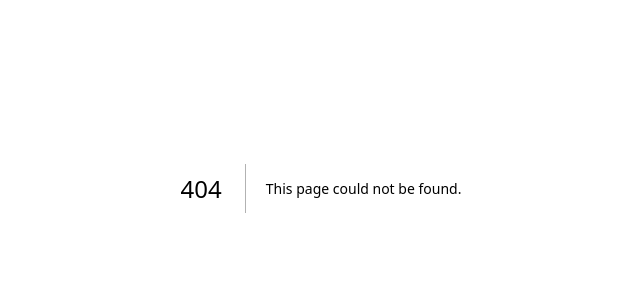
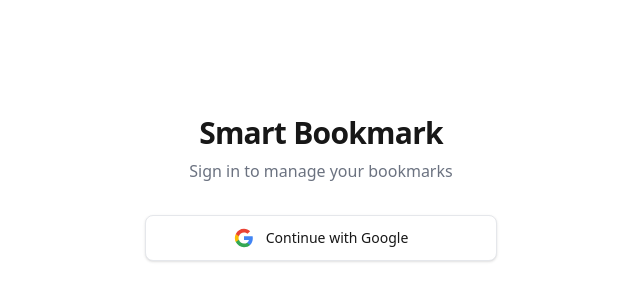
Before and after one commit to grafenx07/smart-bookmark-app, a Next.js app: page /login in a window 1280 px wide. Before the commit this address had no page. Shown: the part 212-512 px from the top of the page, without its empty margins (319-959 px from the left). Built offline with nearby package versions, Linux system fonts and the light colour scheme; no server answers.

Commit message:
feat: add google oauth authentication

```diff
--- /dev/null
+++ b/src/app/auth/callback/route.ts
@@ -0,0 +1,24 @@
+import { createClient } from "@/lib/supabase/server";
+import { NextResponse } from "next/server";
+
+/**
+ * OAuth callback handler.
+ * Supabase redirects here after Google login with an auth code.
+ * We exchange the code for a session and redirect to /dashboard.
+ */
+export async function GET(request: Request) {
+  const { searchParams, origin } = new URL(request.url);
+  const code = searchParams.get("code");
+  const next = searchParams.get("next") ?? "/dashboard";
+
+  if (code) {
+    const supabase = await createClient();
+    const { error } = await supabase.auth.exchangeCodeForSession(code);
+    if (!error) {
+      return NextResponse.redirect(`${origin}${next}`);
+    }
+  }
+
+  // If something went wrong, redirect back to login
+  return NextResponse.redirect(`${origin}/login?error=auth`);
+}
--- /dev/null
+++ b/src/app/dashboard/logout-button.tsx
@@ -0,0 +1,24 @@
+"use client";
+
+import { createClient } from "@/lib/supabase/client";
+import { useRouter } from "next/navigation";
+
+export function LogoutButton() {
+  const router = useRouter();
+
+  const handleLogout = async () => {
+    const supabase = createClient();
+    await supabase.auth.signOut();
+    router.push("/login");
+    router.refresh();
+  };
+
+  return (
+    <button
+      onClick={handleLogout}
+      className="rounded-lg border border-border px-3 py-1.5 text-sm font-medium transition-colors hover:bg-card focus:outline-none focus:ring-2 focus:ring-primary focus:ring-offset-2"
+    >
+      Sign out
+    </button>
+  );
+}
--- /dev/null
+++ b/src/app/dashboard/page.tsx
@@ -0,0 +1,29 @@
+import { createClient } from "@/lib/supabase/server";
+import { redirect } from "next/navigation";
+import { LogoutButton } from "./logout-button";
+
+export default async function DashboardPage() {
+  const supabase = await createClient();
+  const { data: { user } } = await supabase.auth.getUser();
+
+  if (!user) {
+    redirect("/login");
+  }
+
+  return (
+    <div className="min-h-screen">
+      <header className="border-b border-border">
+        <div className="mx-auto flex max-w-4xl items-center justify-between px-4 py-4">
+          <h1 className="text-xl font-bold">Smart Bookmark</h1>
+          <div className="flex items-center gap-4">
+            <span className="text-sm text-muted">{user.email}</span>
+            <LogoutButton />
+          </div>
+        </div>
+      </header>
+      <main className="mx-auto max-w-4xl px-4 py-8">
+        <p className="text-muted">Your bookmarks will appear here.</p>
+      </main>
+    </div>
+  );
+}
--- /dev/null
+++ b/src/app/login/login-button.tsx
@@ -0,0 +1,42 @@
+"use client";
+
+import { createClient } from "@/lib/supabase/client";
+
+export function LoginButton() {
+  const handleLogin = async () => {
+    const supabase = createClient();
+    await supabase.auth.signInWithOAuth({
+      provider: "google",
+      options: {
+        redirectTo: `${window.location.origin}/auth/callback`,
+      },
+    });
+  };
+
+  return (
+    <button
+      onClick={handleLogin}
+      className="flex w-full items-center justify-center gap-3 rounded-lg border border-border bg-white px-4 py-3 text-sm font-medium text-foreground shadow-sm transition-colors hover:bg-card focus:outline-none focus:ring-2 focus:ring-primary focus:ring-offset-2"
+    >
+      <svg className="h-5 w-5" viewBox="0 0 24 24">
+        <path
+          d="M22.56 12.25c0-.78-.07-1.53-.2-2.25H12v4.26h5.92a5.06 5.06 0 0 1-2.2 3.32v2.77h3.57c2.08-1.92 3.28-4.74 3.28-8.1z"
+          fill="#4285F4"
+        />
+        <path
+          d="M12 23c2.97 0 5.46-.98 7.28-2.66l-3.57-2.77c-.98.66-2.23 1.06-3.71 1.06-2.86 0-5.29-1.93-6.16-4.53H2.18v2.84C3.99 20.53 7.7 23 12 23z"
+          fill="#34A853"
+        />
+        <path
+          d="M5.84 14.09c-.22-.66-.35-1.36-.35-2.09s.13-1.43.35-2.09V7.07H2.18C1.43 8.55 1 10.22 1 12s.43 3.45 1.18 4.93l2.85-2.22.81-.62z"
+          fill="#FBBC05"
+        />
+        <path
+          d="M12 5.38c1.62 0 3.06.56 4.21 1.64l3.15-3.15C17.45 2.09 14.97 1 12 1 7.7 1 3.99 3.47 2.18 7.07l3.66 2.84c.87-2.6 3.3-4.53 6.16-4.53z"
+          fill="#EA4335"
+        />
+      </svg>
+      Continue with Google
+    </button>
+  );
+}
--- /dev/null
+++ b/src/app/login/page.tsx
@@ -0,0 +1,25 @@
+import { createClient } from "@/lib/supabase/server";
+import { redirect } from "next/navigation";
+import { LoginButton } from "./login-button";
+
+export default async function LoginPage() {
+  // If user is already logged in, redirect to dashboard
+  const supabase = await createClient();
+  const { data: { user } } = await supabase.auth.getUser();
+
+  if (user) {
+    redirect("/dashboard");
+  }
+
+  return (
+    <div className="flex min-h-screen items-center justify-center">
+      <div className="w-full max-w-sm space-y-8 px-4">
+        <div className="text-center">
+          <h1 className="text-3xl font-bold tracking-tight">Smart Bookmark</h1>
+          <p className="mt-2 text-muted">Sign in to manage your bookmarks</p>
+        </div>
+        <LoginButton />
+      </div>
+    </div>
+  );
+}
--- a/src/app/page.tsx
+++ b/src/app/page.tsx
@@ -1,3 +1,5 @@
+import Link from "next/link";
+
 export default function Home() {
   return (
     <div className="flex min-h-screen items-center justify-center">
@@ -8,6 +10,12 @@ export default function Home() {
         <p className="mt-4 text-muted">
           Save and organize your bookmarks with ease.
         </p>
+        <Link
+          href="/login"
+          className="mt-8 inline-block rounded-lg bg-primary px-6 py-3 text-sm font-medium text-white transition-colors hover:bg-primary-hover"
+        >
+          Get Started
+        </Link>
       </main>
     </div>
   );
```
